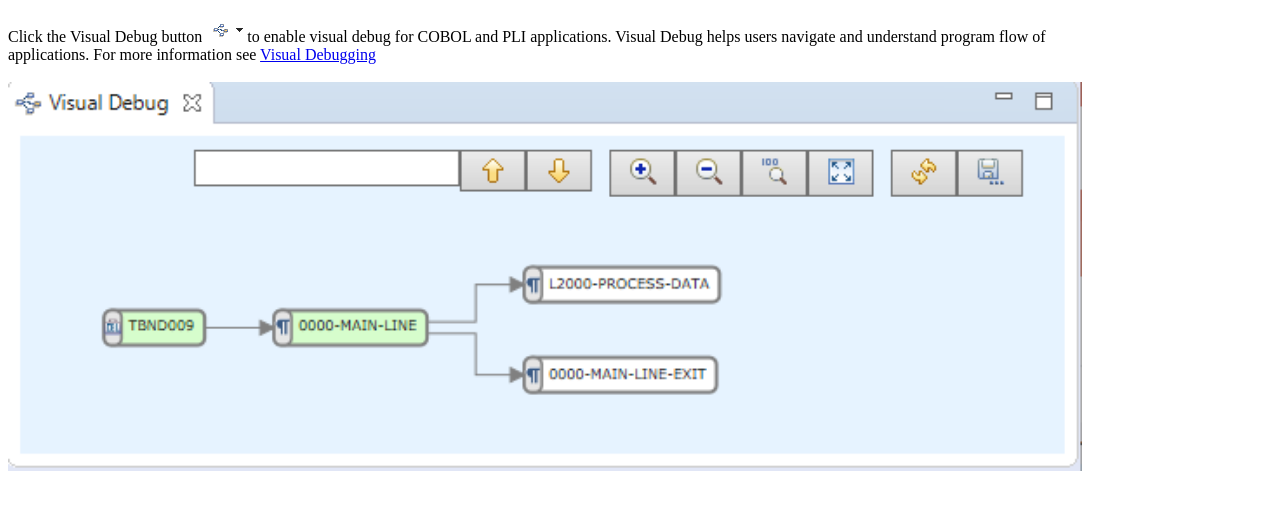
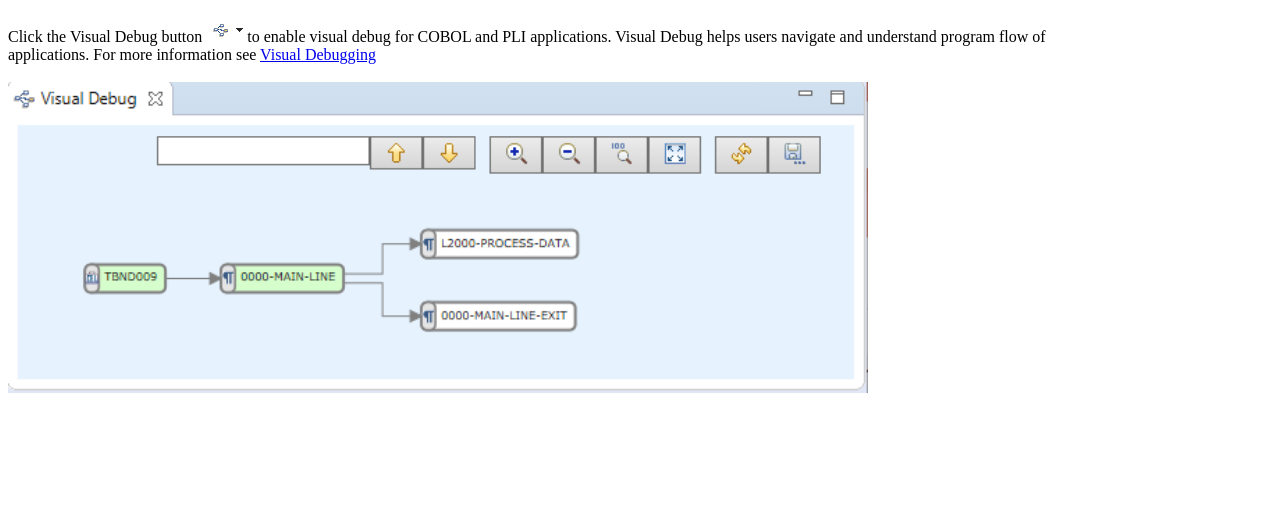
Before and after one commit to 0Steve0/TipofDay, a plain HTML site: page en/debug/visualDebug/15.0.1/tip_2/tip.html in a window 1280 px wide. Shown: the part 50-560 px from the top of the page. Drawn offline with Linux system fonts and the light colour scheme.

Commit message:
Update tip.html

```diff
--- a/en/debug/visualDebug/15.0.1/tip_2/tip.html
+++ b/en/debug/visualDebug/15.0.1/tip_2/tip.html
@@ -9,8 +9,8 @@
 			height: 60%;
 		}
 		.image {
-			width: 100%;
-			height: 100%;
+			width: 80%;
+			height: 60%;
 			object-fit: cover;
       		}
 	</style>
```
